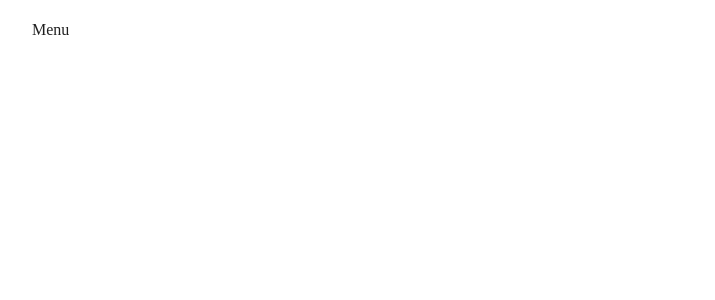
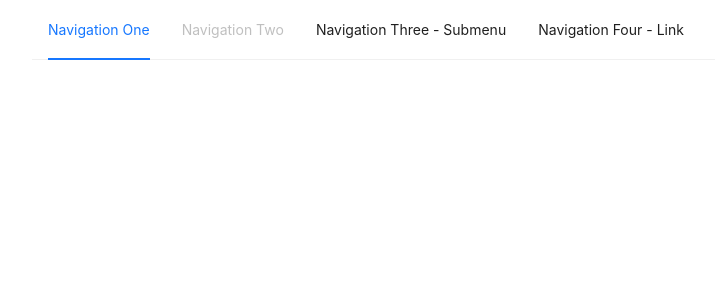
Before and after one commit to growydp7/community, a React (Vite) app: page / in a window 1280 px wide. Shown: the top 300 px of the page, without its empty margins (18-733 px from the left). Built offline with nearby package versions, Linux system fonts and the light colour scheme.

Commit message:
feat: 开发菜单组件

```diff
--- a/package.json
+++ b/package.json
@@ -12,6 +12,7 @@
     "changelog": "conventional-changelog -p angular -i CHANGELOG.md -s"
   },
   "dependencies": {
+    "@ant-design/icons": "^5.0.1",
     "@reduxjs/toolkit": "^1.9.3",
     "antd": "^5.3.2",
     "dayjs": "^1.11.7",
--- a/src/layout/components/Header/menu.tsx
+++ b/src/layout/components/Header/menu.tsx
@@ -1,9 +1,99 @@
-import React from 'react'
+import React, { useState } from 'react'
+import type { MenuProps } from 'antd';
+import { Menu } from 'antd';
+import { useLocation } from 'react-router-dom'
+import { routes } from '@/router'
+
+const items: MenuProps['items'] = [
+  {
+    label: 'Navigation One',
+    key: 'mail',
+  },
+  {
+    label: 'Navigation Two',
+    key: 'app',
+    disabled: true,
+  },
+  {
+    label: 'Navigation Three - Submenu',
+    key: 'SubMenu',
+    children: [
+      {
+        type: 'group',
+        label: 'Item 1',
+        children: [
+          {
+            label: 'Option 1',
+            key: 'setting:1',
+          },
+          {
+            label: 'Option 2',
+            key: 'setting:2',
+          },
+        ],
+      },
+      {
+        type: 'group',
+        label: 'Item 2',
+        children: [
+          {
+            label: 'Option 3',
+            key: 'setting:3',
+          },
+          {
+            label: 'Option 4',
+            key: 'setting:4',
+          },
+        ],
+      },
+    ],
+  },
+  {
+    label: (
+      <a href="https://ant.design" target="_blank" rel="noopener noreferrer">
+        Navigation Four - Link
+      </a>
+    ),
+    key: 'alipay',
+  },
+];
+
+const resolvePath = (routePath: string, basePath: string) => {
+  return `${basePath}${routePath}`
+}
+
+const handleRoutes = (routes: any, baseUrl: string = '/') => {
+  if (!routes || !Array.isArray(routes)) return routes
+  const res: any[] = []
+  routes.forEach(route => {
+    const { path, children, handle} = route
+    const concatPath = resolvePath(path, baseUrl)
+    const obj: any = {
+      label: handle?.title,
+      key: concatPath
+    }
+    if (handle?.icon) {
+      obj.icon = handle?.icon
+    }
+    if (children) {
+      obj.children = handleRoutes(children, concatPath)
+    }
+    res.push(obj)
+  })
+  return res
+}
 
 const HeaderMenu: React.FC = () => {
-  return (
-    <div>Menu</div>
-  )
+  console.log(handleRoutes(routes))
+  // console.log(useLocation())
+  const [current, setCurrent] = useState('mail');
+
+  const onClick: MenuProps['onClick'] = (e) => {
+    console.log('click ', e);
+    setCurrent(e.key);
+  };
+
+  return <Menu onClick={onClick} selectedKeys={[current]} mode="horizontal" items={items} />;
 }
 
 export default HeaderMenu
--- a/src/layout/index.less
+++ b/src/layout/index.less
@@ -10,5 +10,12 @@
       display: flex;
       align-items: center;
     }
+    &-nav {
+      height: 100%;
+      flex: 1;
+      .ant-menu {
+        line-height: 60px;
+      }
+    }
   }
 }
--- a/src/main.tsx
+++ b/src/main.tsx
@@ -9,9 +9,7 @@ import { store } from './store'
 import { Provider } from 'react-redux'
 
 ReactDOM.createRoot(document.getElementById('root') as HTMLElement).render(
-  <React.StrictMode>
-    <Provider store={store}>
-      <App />
-    </Provider>
-  </React.StrictMode>,
+  <Provider store={store}>
+    <App />
+  </Provider>,
 )
--- a/src/router/index.tsx
+++ b/src/router/index.tsx
@@ -3,8 +3,9 @@ import { createBrowserRouter } from 'react-router-dom'
 import type { RouteObject } from 'react-router-dom'
 import Layout from '../layout'
 import Index from '../pages/Index'
+import { AppstoreOutlined, MailOutlined, SettingOutlined } from '@ant-design/icons';
 
-const routes: RouteObject[] = [
+export const routes: RouteObject[] = [
   {
     path: '/',
     element: <Layout />,
@@ -12,7 +13,7 @@ const routes: RouteObject[] = [
       {
         path: '/index',
         Component: lazy(() => import('../pages/Index')),
-        handle: { title: '首页' }
+        handle: { title: '首页', icon: <AppstoreOutlined /> }
       }
     ]
   }
```
Also changed, not shown: 1 other file (tests, documents, lock files or other folders).
